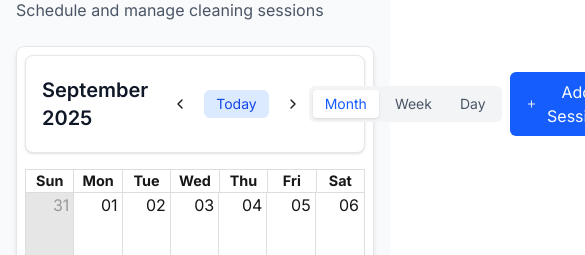
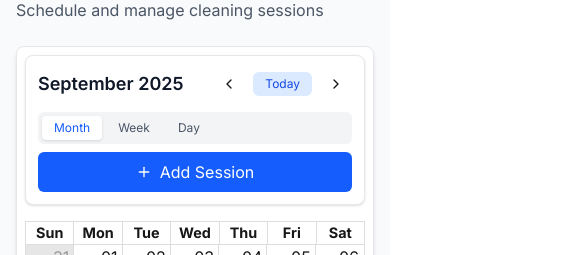
Before and after one commit to HanSolo4203/right-stay-africa-cms, a Next.js app: page /calendar in a window 390 px wide. Shown: the part 318-573 px from the top of the page, 585 px wide, since content can reach past the window. Built offline with nearby package versions, Linux system fonts and the light colour scheme; no server answers; the database is empty.

Commit message:
Update CalendarView.tsx

```diff
--- a/src/components/ui/CalendarView.tsx
+++ b/src/components/ui/CalendarView.tsx
@@ -137,33 +137,37 @@ export default function CalendarView({}: CalendarViewProps) {
     onNavigate: (direction: 'PREV' | 'NEXT' | 'TODAY') => void;
     onView: (view: string) => void;
   }) => (
-    <div className="flex items-center justify-between mb-4 p-4 bg-white rounded-lg shadow-sm border border-gray-200">
-      <div className="flex items-center space-x-4">
-        <h2 className="text-xl font-semibold text-gray-900">{label}</h2>
+    <div className="flex flex-col gap-3 sm:flex-row sm:items-center sm:justify-between mb-4 p-3 sm:p-4 bg-white rounded-lg shadow-sm border border-gray-200">
+      {/* Left: Month label and navigation */}
+      <div className="flex items-center justify-between sm:justify-start">
+        <h2 className="text-lg sm:text-xl font-semibold text-gray-900 mr-3 sm:mr-4">{label}</h2>
         <div className="flex items-center space-x-2">
           <button
             onClick={() => onNavigate('PREV')}
             className="p-2 hover:bg-gray-100 rounded-md transition-colors"
+            aria-label="Previous"
           >
             <ChevronLeft className="w-4 h-4" />
           </button>
           <button
             onClick={() => onNavigate('TODAY')}
-            className="px-3 py-1 text-sm bg-blue-100 text-blue-700 rounded-md hover:bg-blue-200 transition-colors"
+            className="px-3 py-1 text-xs sm:text-sm bg-blue-100 text-blue-700 rounded-md hover:bg-blue-200 transition-colors whitespace-nowrap"
           >
             Today
           </button>
           <button
             onClick={() => onNavigate('NEXT')}
             className="p-2 hover:bg-gray-100 rounded-md transition-colors"
+            aria-label="Next"
           >
             <ChevronRight className="w-4 h-4" />
           </button>
         </div>
       </div>
 
-      <div className="flex items-center space-x-2">
-        <div className="flex items-center space-x-1 bg-gray-100 rounded-md p-1">
+      {/* Right: View switcher + Add button */}
+      <div className="flex flex-col sm:flex-row sm:items-center gap-2">
+        <div className="flex items-center bg-gray-100 rounded-md p-1 overflow-x-auto whitespace-nowrap gap-1">
           {[
             { view: Views.MONTH, label: 'Month' },
             { view: Views.WEEK, label: 'Week' },
@@ -172,7 +176,7 @@ export default function CalendarView({}: CalendarViewProps) {
             <button
               key={view}
               onClick={() => onView(view)}
-              className={`px-3 py-1 text-sm rounded transition-colors ${
+              className={`px-3 py-1 text-xs sm:text-sm rounded transition-colors ${
                 currentView === view
                   ? 'bg-white text-blue-600 shadow-sm'
                   : 'text-gray-600 hover:text-gray-900'
@@ -185,7 +189,7 @@ export default function CalendarView({}: CalendarViewProps) {
 
         <button
           onClick={() => setIsAddModalOpen(true)}
-          className="inline-flex items-center px-4 py-2 bg-blue-600 text-white rounded-md hover:bg-blue-700 transition-colors"
+          className="inline-flex justify-center items-center w-full sm:w-auto px-4 py-2 bg-blue-600 text-white rounded-md hover:bg-blue-700 transition-colors"
         >
           <Plus className="w-4 h-4 mr-2" />
           Add Session
```
